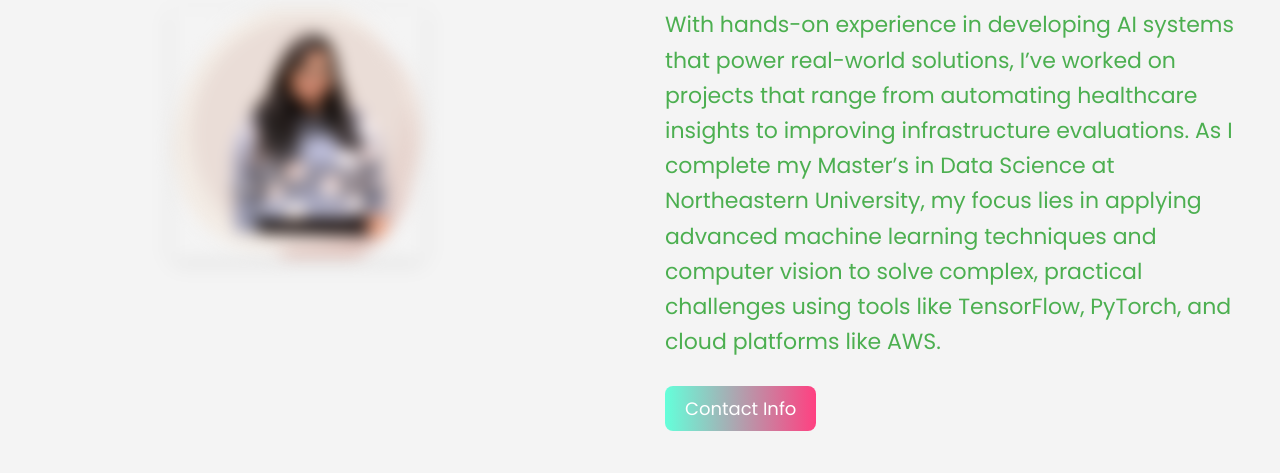
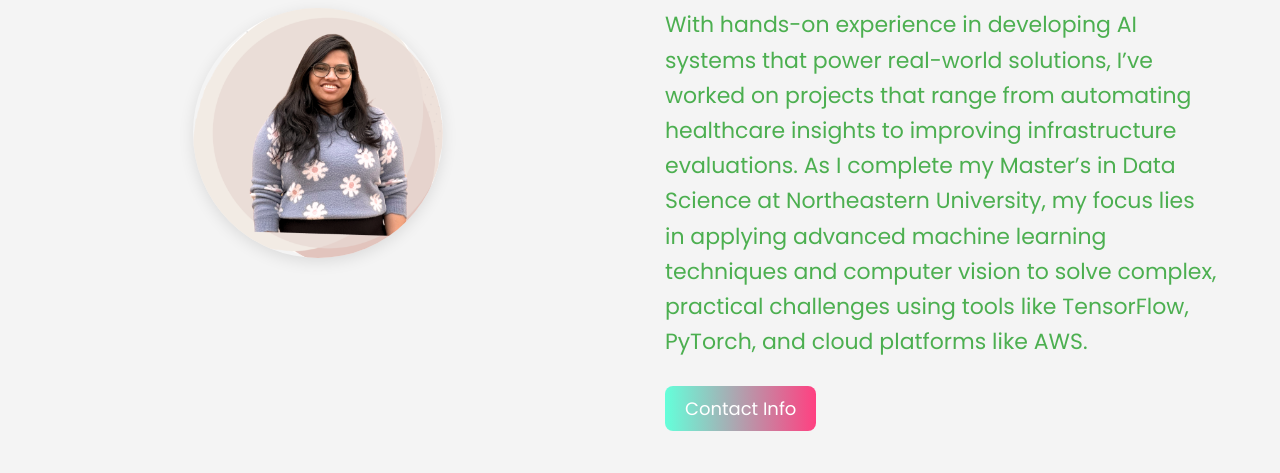
Before and after one commit to MeghanaChillara0203/Portfolio, a plain HTML site: page index.html in a window 1280 px wide. Shown: the part 327-800 px from the top of the page. Drawn offline with Linux system fonts and the light colour scheme.

Commit message:
Update style.css

```diff
--- a/style.css
+++ b/style.css
@@ -10,6 +10,7 @@ body {
     background-color: #f4f4f4;
     color: #333;
     line-height: 1.6;
+    padding: 0 20px; /* Adding some padding to the body for left-right margin */
 }
 
 /* Fixed Header with Gradient */
@@ -69,6 +70,8 @@ nav ul li a:hover {
     padding-top: 150px;
     padding-bottom: 60px;
     gap: 50px; /* Space between the profile photo and text */
+    max-width: 1200px; /* Add max width to prevent content from stretching too far */
+    margin: 0 auto; /* Center the content horizontally */
 }
 
 .profile-section {
@@ -81,8 +84,8 @@ nav ul li a:hover {
 .profile-photo {
     width: 250px;
     height: 250px;
-    object-fit: cover;
-    filter: blur(8px); /* Apply blur effect to smooth the edges */
+    object-fit: cover; /* Ensure image fits properly */
+    border-radius: 50%; /* Make it a circle */
     box-shadow: 0px 4px 15px rgba(0, 0, 0, 0.1); /* Add a soft shadow for more depth */
 }
 
```
